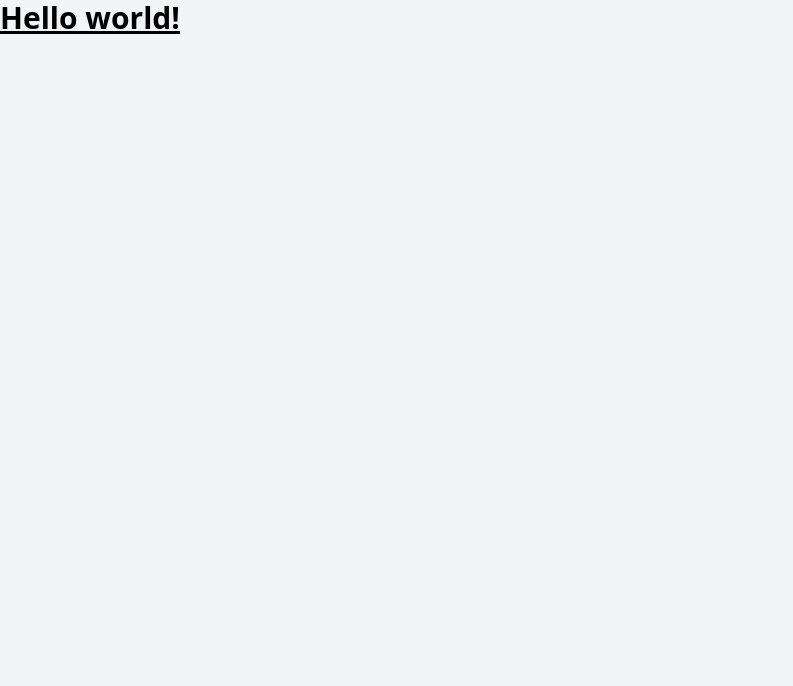
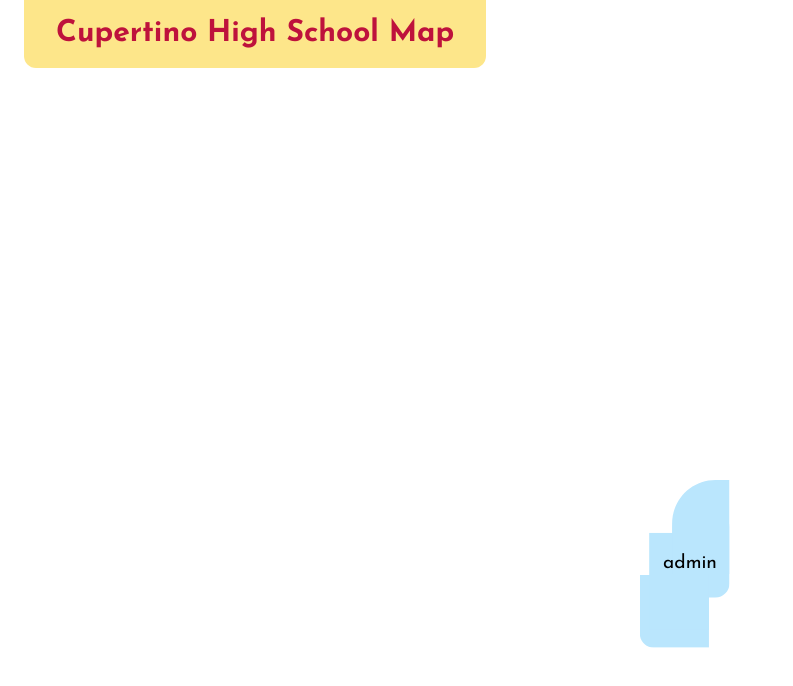
Before and after one commit to solunian/chs-map, a SvelteKit app: page / in a window 1280 px wide. Shown: the top 686 px of the page, without its empty margins (0-793 px from the left). Built offline with nearby package versions, Linux system fonts and the light colour scheme.

Commit message:
Test svg, create header, scaffold data

```diff
--- a/src/app.css
+++ b/src/app.css
@@ -1,3 +1,5 @@
+@import url('https://fonts.googleapis.com/css2?family=Josefin+Sans:wght@300;400;700&display=swap');
+
 @tailwind base;
 @tailwind components;
 @tailwind utilities;
--- /dev/null
+++ b/src/lib/data.ts
@@ -0,0 +1,46 @@
+type ID = string | number;
+enum RoomType {
+    ClassRoom,
+    AdminRoom,
+
+    BoyRestRoom,
+    GirlRestRoom,
+    AdminRestRoom,
+
+    MultiPurposeRoom,
+    RecArea,
+    ParkingLot,
+}
+
+interface Room {
+    id: ID;
+    type: RoomType;
+    nickname?: string;
+    teachers?: string[];
+    desc?: string;
+}
+
+interface Bldg {
+    id: ID;
+    rooms?: Room[];
+    nickname?: string;
+    teachers?: string[];
+    desc?: string;
+}
+
+
+interface Data {
+    last_update_year: number;
+    github_link: string,
+    bldgs: Bldg[]
+
+}
+
+const data: Data = {
+    last_update_year: 2023,
+    github_link: "https://github.com/solunian/chs-map",
+    bldgs: []
+}
+
+
+export default { data };
--- a/src/routes/+layout.svelte
+++ b/src/routes/+layout.svelte
@@ -1,5 +1,11 @@
 <script>
-    import "../app.css";
-  </script>
+  import "../app.css";
+</script>
 
-  <slot />
+<div class="w-full h-full">
+  <h1 class="fixed inline left-6 rounded-b-xl text-3xl bg-amber-200 font-bold py-4 px-8 text-rose-700 hover:animate-wiggle">
+    Cupertino High School Map
+  </h1>
+
+  <slot/>
+</div>
--- a/src/routes/+page.svelte
+++ b/src/routes/+page.svelte
@@ -1,7 +1,80 @@
-<h1 class="text-3xl font-bold underline">Hello world!</h1>
+<script lang="ts">
+    import adminSVG from "$lib/imgs/admin.svg";
+    import data from "$lib/data";
 
-<style lang="postcss">
-    :global(html) {
-        background-color: theme(colors.gray.100);
+    const clickAdmin = () => {
+        console.log(data);
     }
+
+</script>
+
+
+<!-- <img id="admin" src={adminSVG} alt="admin"/> -->
+
+<div>
+    <svg viewBox="0 0 425 795" version="1.1" xmlns="http://www.w3.org/2000/svg" xmlns:xlink="http://www.w3.org/1999/xlink" xml:space="preserve" style="fill-rule:evenodd;clip-rule:evenodd;stroke-linejoin:round;stroke-miterlimit:2;">
+        <g transform="matrix(1,0,0,1,-4143.44,-862.854)">
+            <g transform="matrix(0.942968,0,0,0.993496,987.21,348.26)">
+                <rect id="Admin" x="3347.12" y="517.962" width="449.894" height="799.979" style="fill:none;"/>
+                <clipPath id="_clip1">
+                    <rect id="Admin1" x="3347.12" y="517.962" width="449.894" height="799.979"/>
+                </clipPath>
+                <g clip-path="url(#_clip1)" on:click={clickAdmin} on:keydown >
+                    <g id="Admin2" transform="matrix(1.06048,0,0,1.00655,2468.98,-592.986)">
+                        <g transform="matrix(1.39099,0,0,1,-1997.79,359.033)">
+                            <path d="M2266.64,1194.82L2030.92,1194.82L2030.92,1474.66C2030.92,1511.07 2052.14,1540.58 2078.32,1540.58C2147.15,1540.58 2266.64,1540.58 2266.64,1540.58L2266.64,1194.82Z" />
+                        </g>
+                        <g transform="matrix(1,0,0,1.31217,-1203.71,-47.5897)">
+                            <path d="M2456.72,1047.91C2456.72,1019.44 2426.39,996.327 2389.04,996.327L2253.67,996.327C2216.32,996.327 2185.99,1019.44 2185.99,1047.91L2185.99,1250.98C2185.99,1279.45 2216.32,1302.56 2253.67,1302.56L2389.04,1302.56C2426.39,1302.56 2456.72,1279.45 2456.72,1250.98L2456.72,1047.91Z" />
+                        </g>
+                        <g transform="matrix(1.2027,0,0,1.33112,-1570.88,-235.559)">
+                            <rect x="2030.92" y="1194.82" width="235.712" height="345.757" />
+                        </g>
+                        <g transform="matrix(0.589228,0,0,1,397.001,390.765)">
+                            <path d="M1452.53,713.267L1338.5,713.267C1146.08,713.267 990.098,805.177 990.098,918.555L990.098,1159.21L1452.53,1159.21L1452.53,713.267Z" />
+                        </g>
+                    </g>
+                </g>
+            </g>
+        </g>
+    </svg>
+
+    <h2 class="pointer-events-none">admin</h2>
+</div>
+
+
+
+<style>
+    svg {
+        position: absolute;
+    }
+
+    svg > * > g {
+        @apply fill-sky-200 transition ease-in-out;
+    }
+
+    svg > * > g:hover {
+        @apply fill-sky-300 cursor-pointer;
+
+    }
+
+    div {
+        position: absolute;
+        left: 50vw;
+        top: 30rem;
+        width: 7vw;
+    }
+
+    h2 {
+        position: relative;
+        top: 5.5vw;
+        left: 1.8vw;
+        font-size: 1.5vw;
+    }
+
+    /* #admin {
+        width: 10rem;
+        stroke: orange !important;
+        fill: aquamarine;
+    } */
 </style>
--- a/tailwind.config.js
+++ b/tailwind.config.js
@@ -2,7 +2,21 @@
 export default {
   content: ['./src/**/*.{html,js,svelte,ts}'],
   theme: {
-    extend: {},
+    fontFamily: {
+      "sans": ["Josefin Sans", "sans-serif"],
+    },
+    extend: {
+      keyframes: {
+        wiggle: {
+          '0%, 100%': { transform: 'rotate(0deg)' },
+          '10%, 30%, 50%, 70%, 90%': { transform: 'rotate(1deg)' },
+          '20%, 40%, 60%, 80%': { transform: 'rotate(-1deg)' },
+        }
+      },
+      animation: {
+        wiggle: 'wiggle 0.4s linear',
+      },
+    },
   },
   plugins: [],
 }
```
Also changed, not shown: src/lib/imgs/admin.svg (added), 1 other file (tests, documents, lock files or other folders).
